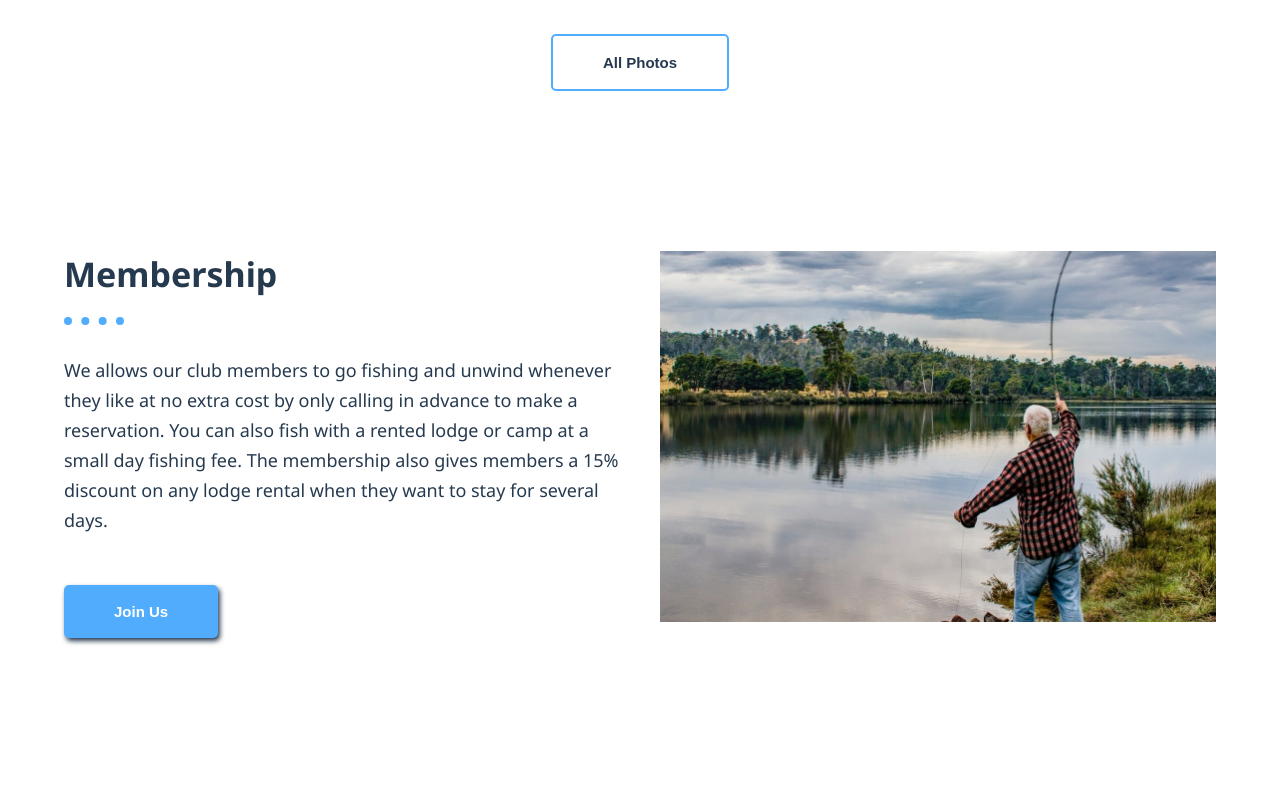
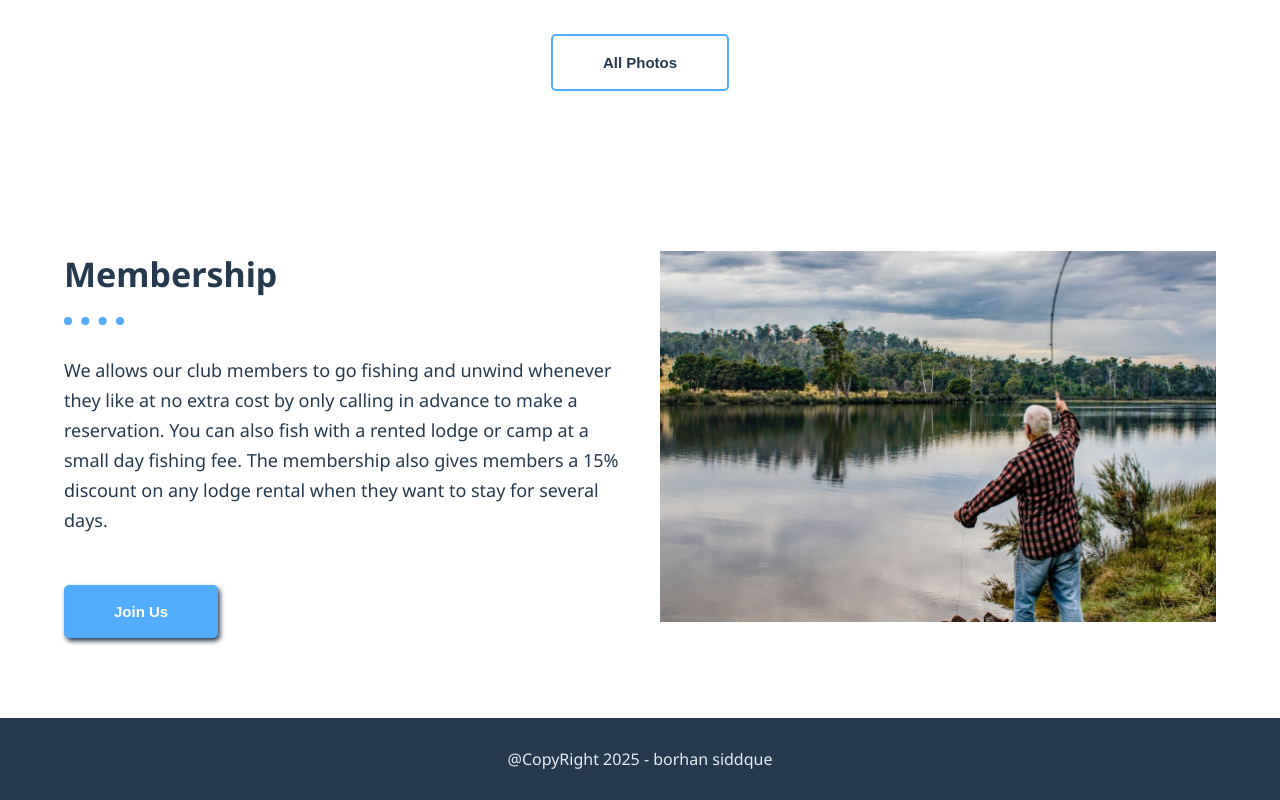
Before and after one commit to borhansiddque/milestone-one-practice, a plain HTML site: page Module 6 Practice/index.html in a window 1280 px wide. Shown: the part 7231-8031 px from the top of the page. Before the commit the page ends 7949 px from the top, so only its background shows below. Drawn offline with nearby package versions, Linux system fonts and the light colour scheme.

Commit message:
Module 6 - Fishing Website Footer Section Done

```diff
--- a/Module 6 Practice/index.html
+++ b/Module 6 Practice/index.html
@@ -379,7 +379,7 @@
          </section>
     </main>
     <footer>
-
+        <p>@CopyRight 2025 - borhan siddque</p>
     </footer>
 </body>
 </html>
--- a/Module 6 Practice/styles/style.css
+++ b/Module 6 Practice/styles/style.css
@@ -599,3 +599,11 @@ nav {
 .membership-img img {
     width: 100%;
 }
+
+/* Footer Section Style */
+footer {
+    padding: 30px 0px;
+    background-color: #263a4f;
+    color: #e5ecf3;
+    text-align: center;
+}
```
